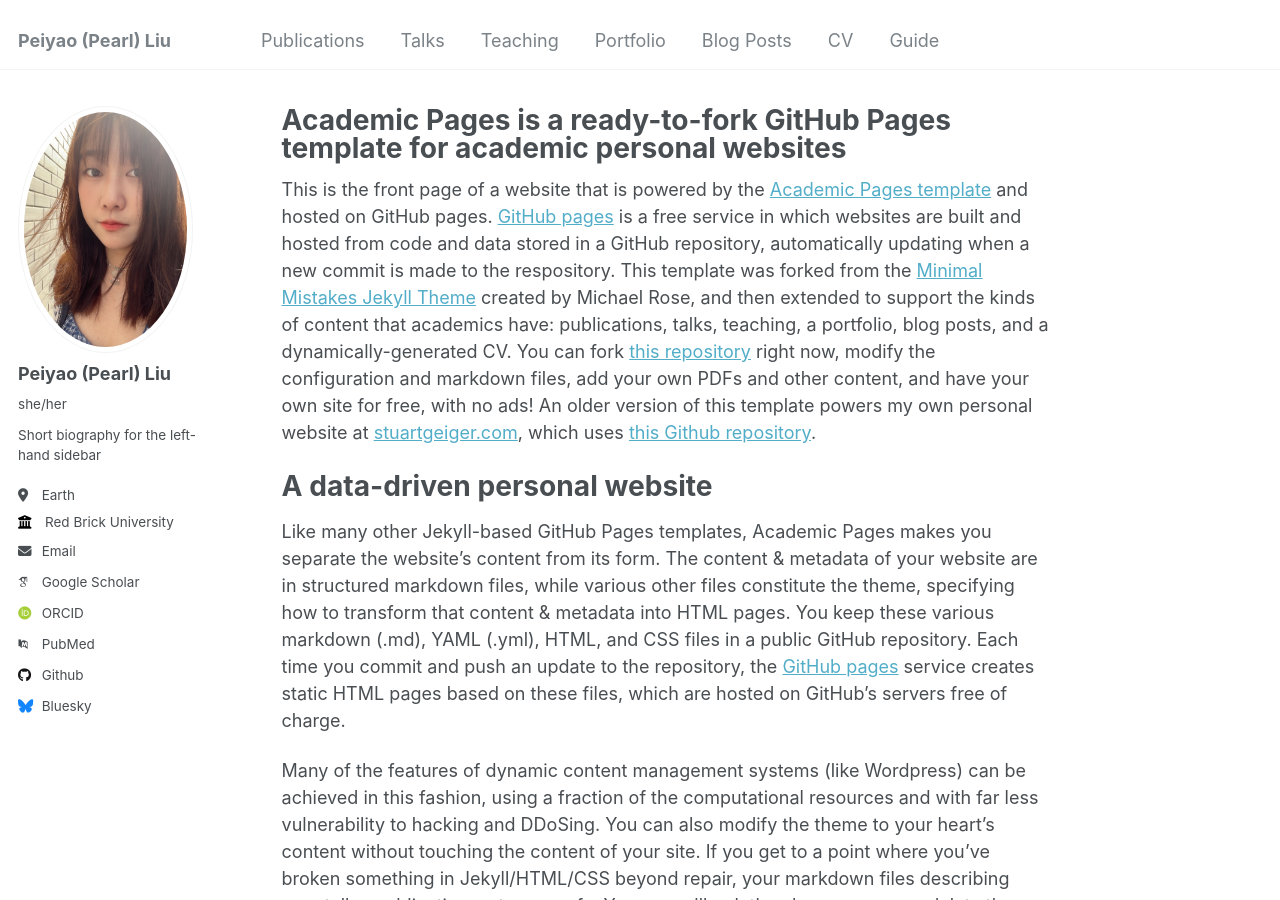
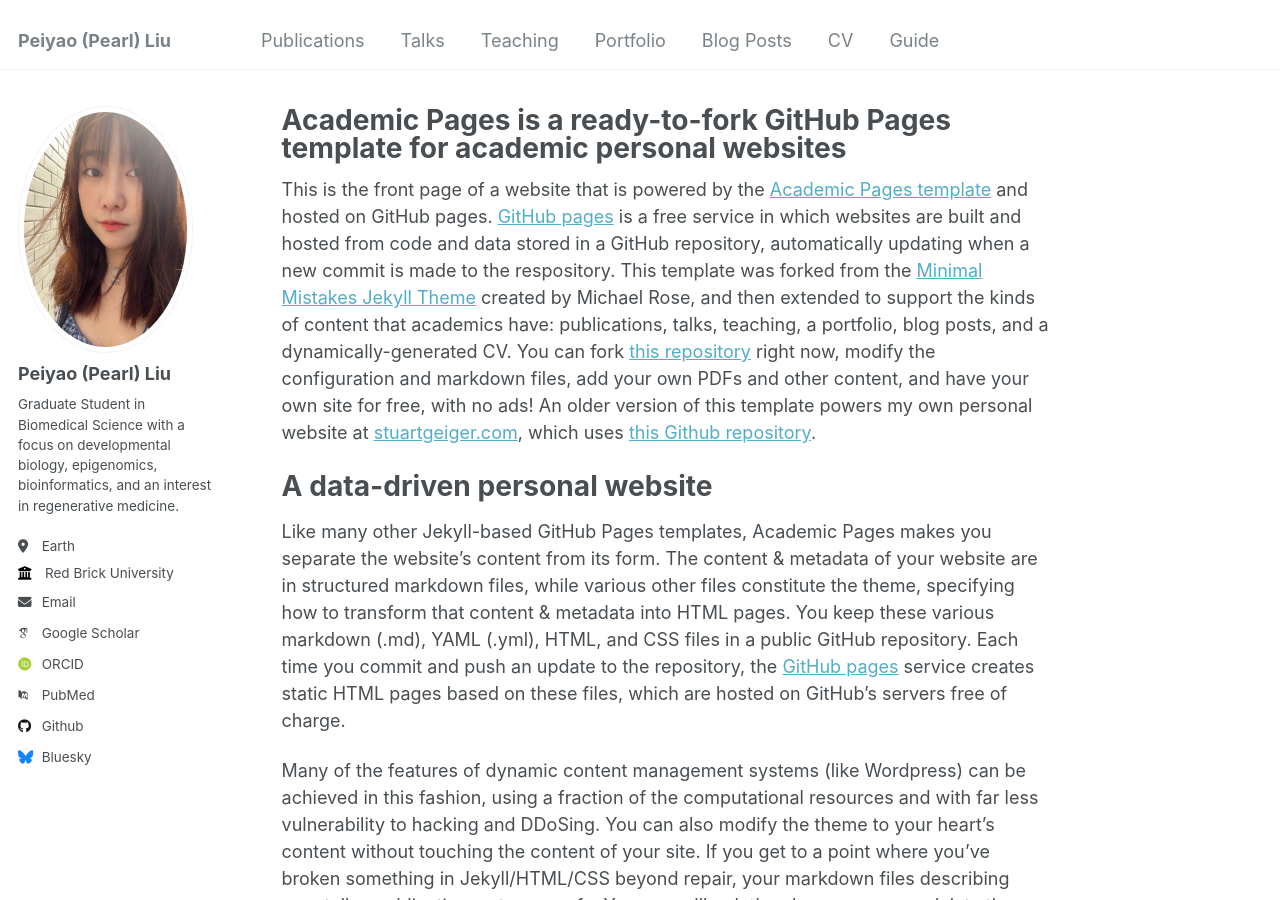
Before and after one commit to PearlLiu-Dev/pearlliu-dev.github.io, a Jekyll site: the page built from _pages/about.md, in a window 1280 px wide and 900 px high. Built offline with Jekyll 4.4.1, drawn with Linux system fonts in a browser that asks for light colours; some web fonts are replaced.

Commit message:
Update _config.yml

```diff
--- a/_config.yml
+++ b/_config.yml
@@ -23,8 +23,8 @@
   # Biographic information
   avatar           : "profile.png"
   name             : "Peiyao (Pearl) Liu"
-  pronouns         : "she/her"
-  bio              : "Short biography for the left-hand sidebar"
+  pronouns         : #"she/her"
+  bio              : "Graduate Student in Biomedical Science with a focus on developmental biology, epigenomics, bioinformatics, and an interest in regenerative medicine."
   location         : "Earth"
   employer         : "Red Brick University"
   uri              : # URL
```
